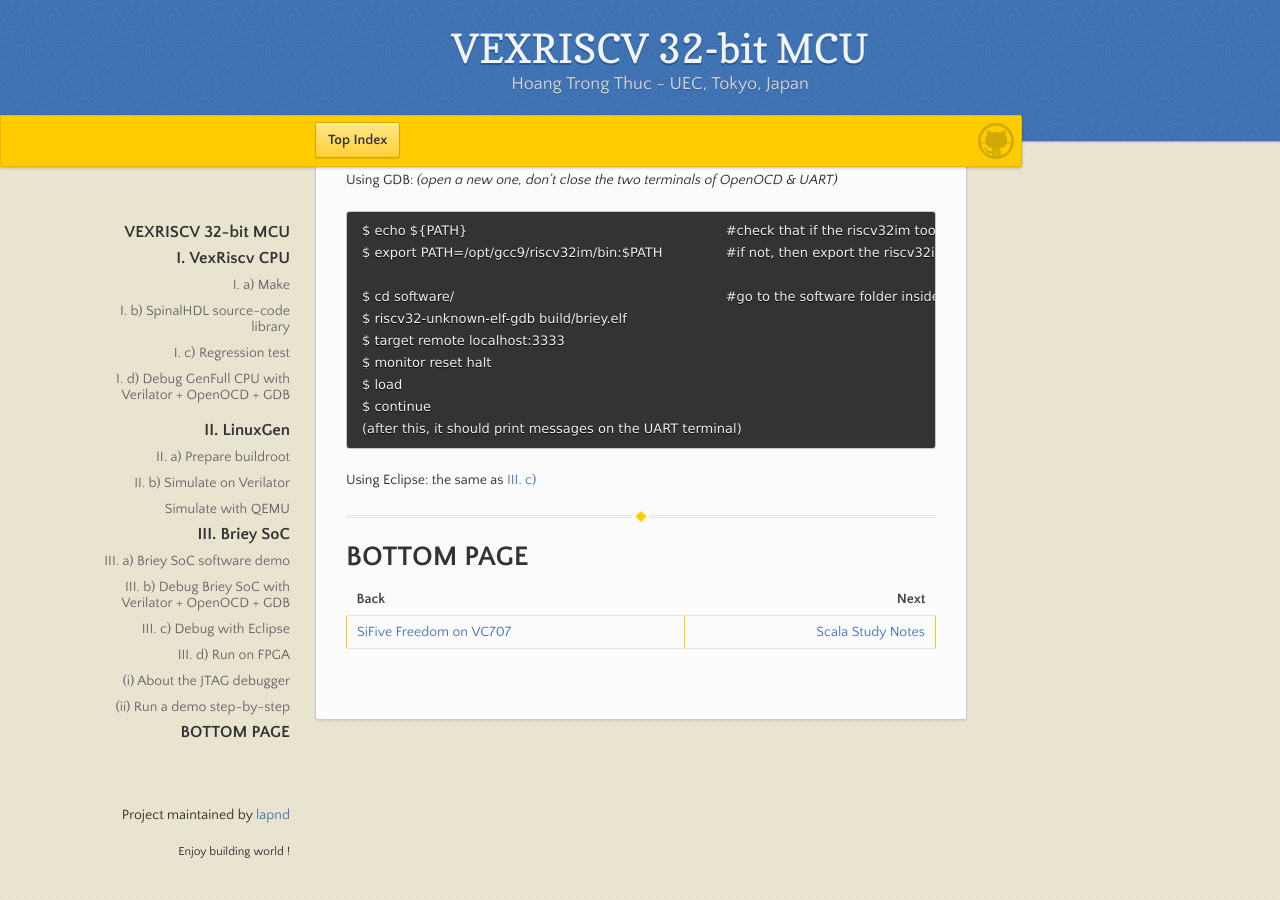
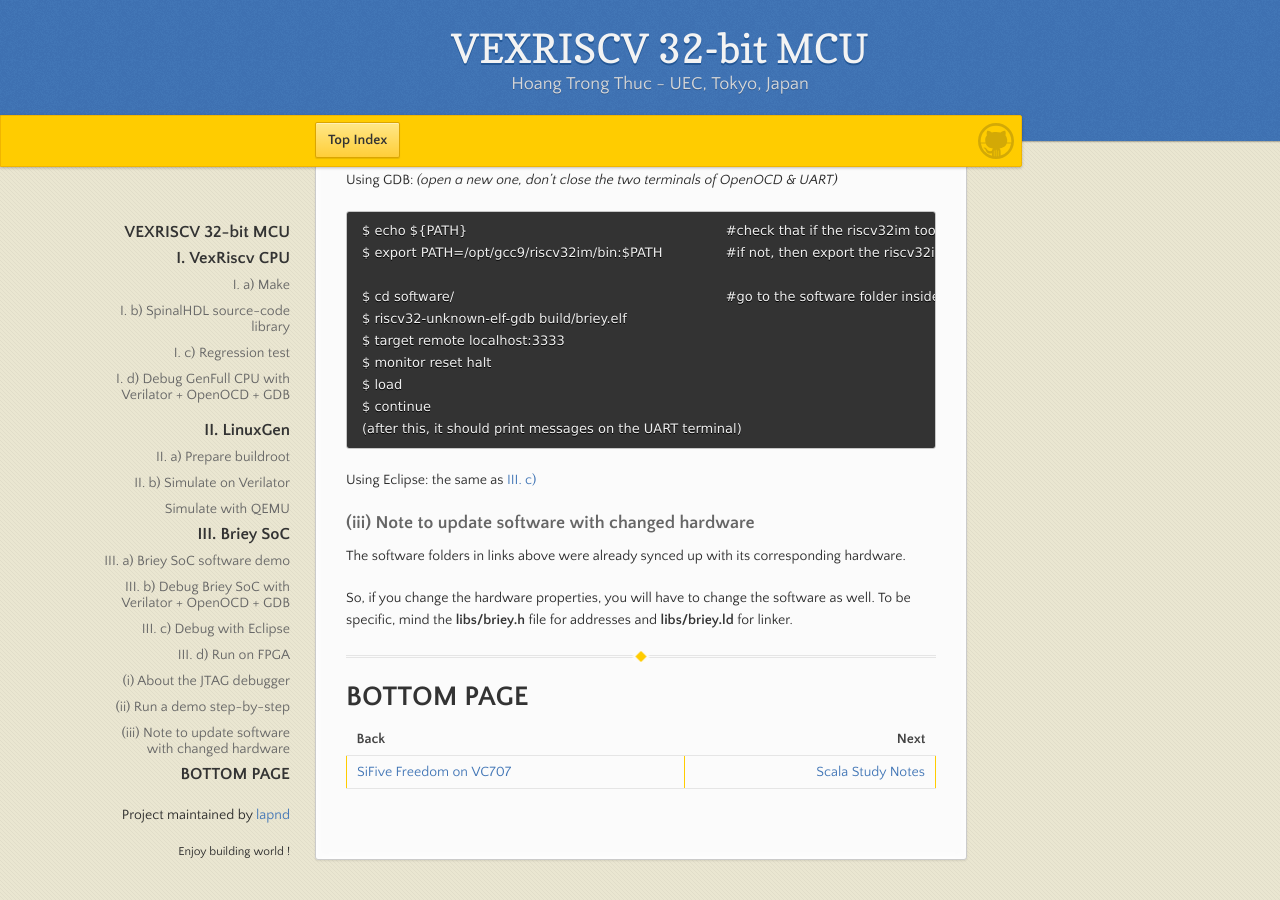
Before and after one commit to lapnd/httdes.github.io, a Jekyll site: the page built from vexriscv.md, in a window 1280 px wide and 900 px high, scrolled down 7654 px. Built offline with Jekyll 4.4.1, drawn with Linux system fonts in a browser that asks for light colours; our own code applies the rules of GitHub Pages for plain Markdown files.

Commit message:
Update vexriscv.md

```diff
--- a/vexriscv.md
+++ b/vexriscv.md
@@ -287,6 +287,13 @@ Using GDB: *(open a new one, don't close the two terminals of OpenOCD & UART)*
 
 Using Eclipse: the same as [III. c)](#iii-c-debug-with-eclipse)
 
+### (iii) Note to update software with changed hardware
+
+The software folders in links above were already synced up with its corresponding hardware.
+
+So, if you change the hardware properties, you will have to change the software as well. To be specific, mind the **libs/briey.h** file for addresses and **libs/briey.ld** for linker.
+
+
 * * *
 
 # BOTTOM PAGE
```
